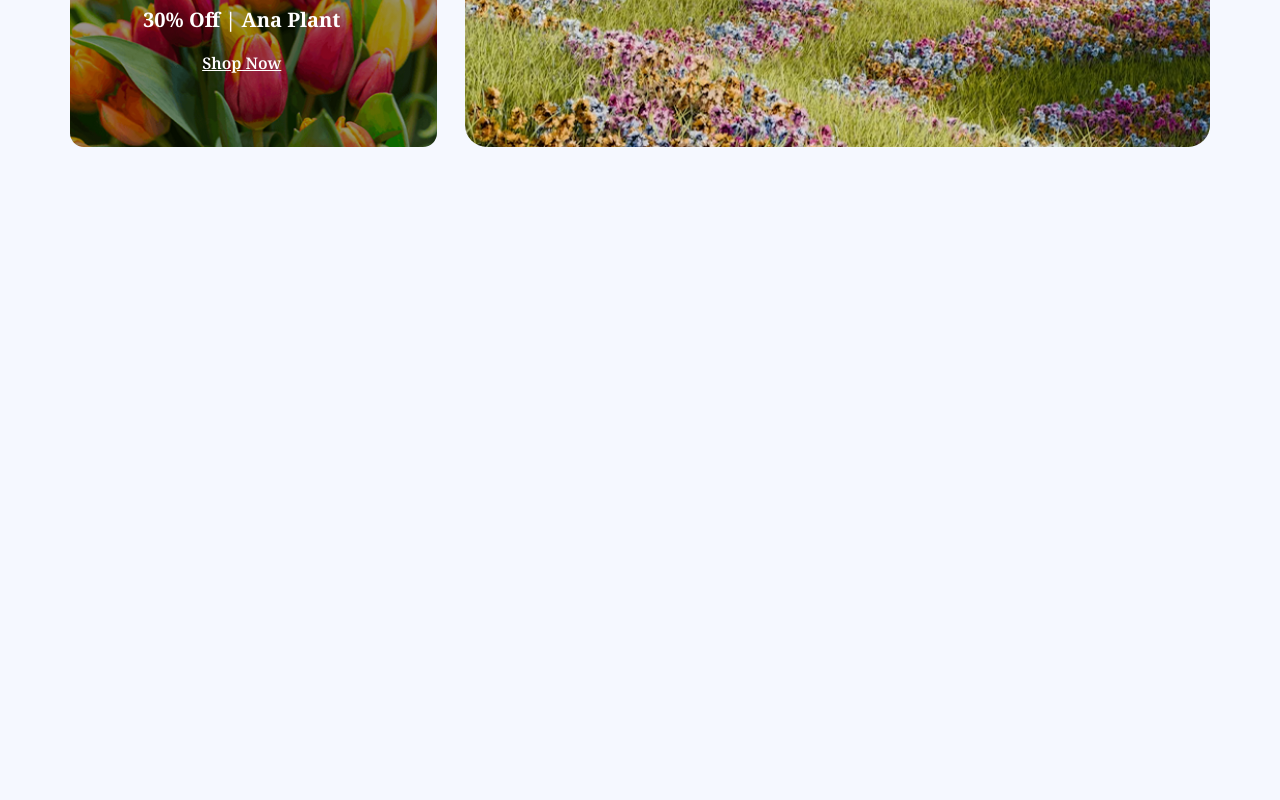
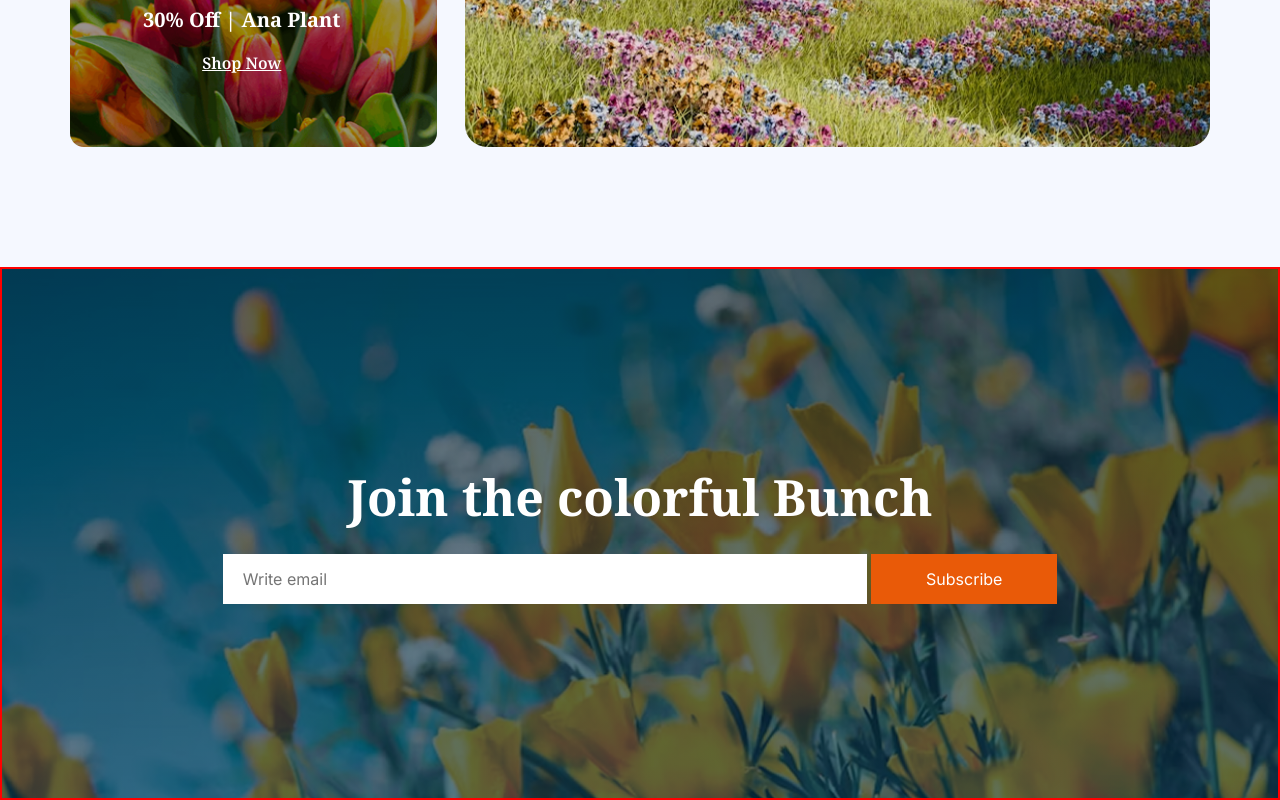
Before and after one commit to Tajwar990/tajwar-b12-responsive-flowers-02, a plain HTML site: page index.html in a window 1280 px wide. Shown: the part 3309-4109 px from the top of the page. Before the commit the page ends 3576 px from the top, so only its background shows below. Drawn offline with Linux system fonts and the light colour scheme.

Commit message:
join form push

```diff
--- a/index.html
+++ b/index.html
@@ -35,11 +35,11 @@
   </header>
   <!--* navbar ends  -->
 
-  <main class="center">
+  <main>
 
     <!--* banner part starts  -->
 
-    <section class="banner-container">
+    <section class="banner-container center">
       <div class="banner-text">
         <h3 class="banner-title noto-serif-fonts">ALWAYS <span>FRESH <br> FLOWERS</span></h3>
         <p class="description inter-fonts">Indulge your senses with the beauty and fragrance of our fresh flower
@@ -55,7 +55,7 @@
 
     <!--* Plant section starts -->
 
-    <section class="plants-container">
+    <section class="plants-container center">
       <div class="plants-text">
         <h3 class="plants-title noto-serif-fonts"><span>Our</span> Plants</h3>
         <p class="description">Indulge your senses with the beauty and fragrance of our fresh flower shop. From classic
@@ -134,7 +134,7 @@
 
     <!--* Plant lover section starts -->
 
-    <section class="plant-lover-container">
+    <section class="plant-lover-container center">
       <div class="flower-image-container">
         <div class="plant-first-img">
           <img src="assets/flower-store.png" alt="flower-store">
@@ -160,7 +160,7 @@
 
     <!--* latest deal section start -->
 
-    <section class="latest-deal-container">
+    <section class="latest-deal-container center">
       <div class="plants-text">
         <h3 class="plants-title noto-serif-fonts"><span>Latest</span> Deals</h3>
         <p class="description">Indulge your senses with the beauty and fragrance of our fresh flower shop. From classic
@@ -184,6 +184,21 @@
 
     <!--* latest deal section end -->
 
+    <!--* Join section starts -->
+
+    <div class="form-container">
+      <h1>Join the colorful Bunch</h1>
+      <form class="Join-form">
+        <input type="email" placeholder="Write email" required>
+        <button type="submit">Subscribe</button>
+      </form>
+    </div>
+
+
+    <!--* Join section ends -->
+
+
+
 
 
 
--- a/styles/styles.css
+++ b/styles/styles.css
@@ -366,6 +366,59 @@
 
 /** latest deal section ends */
 
+/** join section starts */
+
+.form-container {
+  border: 2px solid red;
+  background-image: linear-gradient(rgba(0, 0, 0, 0.4), rgba(7, 51, 79, 0.4)), url('../assets/news-letter-bg.png');
+  background-repeat: no-repeat;
+  background-position: center;
+  height: 533px;
+  display: flex;
+  justify-content: center;
+  align-items: center;
+  text-align: center;
+  width: 100%;
+  background-size: cover;
+  flex-direction: column;
+}
+
+.form-container h1 {
+  color: rgb(255, 255, 255);
+  font-family: Noto Serif;
+  font-size: 50px;
+  font-weight: 700;
+  margin-bottom: 23px;
+}
+
+.Join-form input[type="email"] {
+  width: 644px;
+  height: 50px;
+  padding: 8px 20px 8px 20px;
+  border: none;
+  font-size: 16px;
+  color: rgba(0, 0, 0, 0.5);
+  font-family: Inter;
+  font-size: 16px;
+  font-weight: 400;
+  gap: 0;
+}
+
+.Join-form button {
+  width: 186px;
+  height: 50px;
+  padding: 8px 20px 8px 20px;
+  border: none;
+  font-size: 16px;
+  color: rgb(255, 255, 255);
+  font-family: Inter;
+  font-size: 16px;
+  font-weight: 400;
+  background-color: rgb(233, 90, 8);
+}
+
+/** join section ends */
+
 
 
 /** responsive media query for mobile */
@@ -526,4 +579,14 @@
     transform: translateX(-50%);
   }
 
+  /** join form starts */
+
+  .Join-form input[type="email"] {
+    width: 218px;
+  }
+
+  .Join-form button {
+    width: 103px;
+  }
+
 }
```
